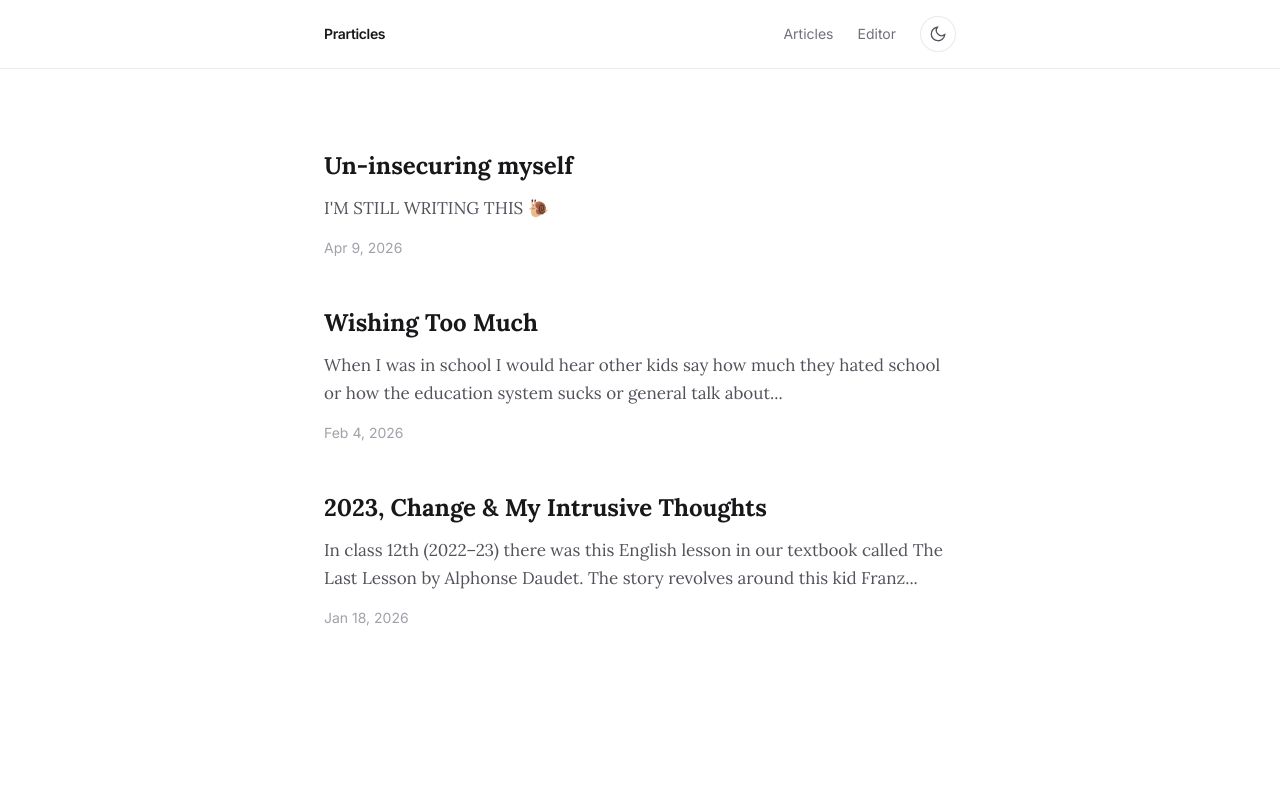
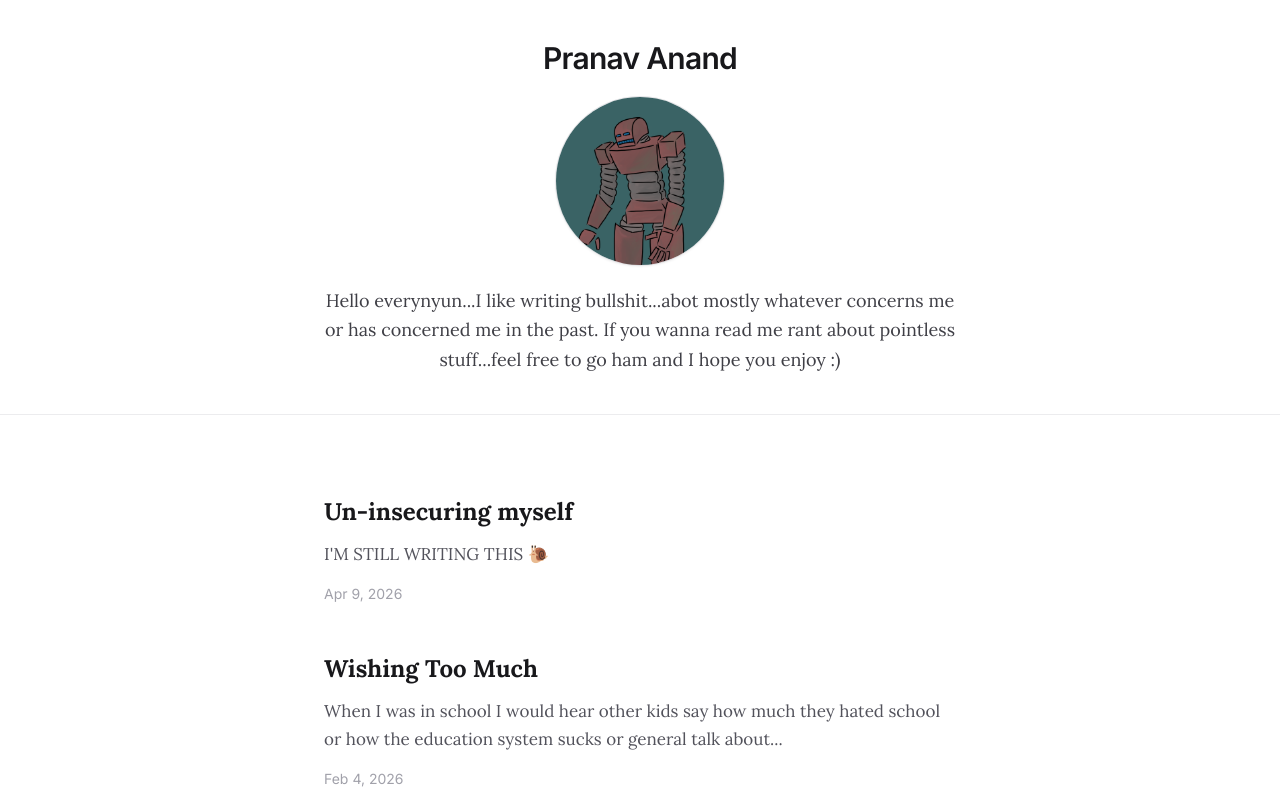
Before and after one commit to pranavanand17/Prarticles, a Next.js app: page / in a window 1280 px wide. Shown: the top 800 px of the page. Built offline with nearby package versions, Linux system fonts and the light colour scheme; no server answers.

Commit message:
Site changes
Signed-off-by: pranavanand17 <pranavisappu@proton.me>

```diff
--- a/components/site-header.tsx
+++ b/components/site-header.tsx
@@ -1,31 +1,23 @@
-import Link from "next/link";
-import { ThemeToggle } from "@/components/theme-toggle";
+import Image from "next/image";
 
 export function SiteHeader() {
   return (
-    <header className="sticky top-0 z-50 border-b border-zinc-200/70 bg-white/80 backdrop-blur-md transition-colors duration-200 dark:border-zinc-800/80 dark:bg-zinc-950/80">
-      <div className="mx-auto flex max-w-read items-center justify-between gap-4 px-5 py-4 sm:px-6">
-        <Link
-          href="/"
-          className="font-sans text-sm font-semibold tracking-tight text-zinc-900 transition-colors hover:text-zinc-600 dark:text-zinc-100 dark:hover:text-zinc-300"
-        >
-          Prarticles
-        </Link>
-        <nav className="flex items-center gap-6">
-          <Link
-            href="/"
-            className="font-sans text-sm text-zinc-500 transition-colors hover:text-zinc-900 dark:text-zinc-400 dark:hover:text-zinc-100"
-          >
-            Articles
-          </Link>
-          <Link
-            href="/editor"
-            className="font-sans text-sm text-zinc-500 transition-colors hover:text-zinc-900 dark:text-zinc-400 dark:hover:text-zinc-100"
-          >
-            Editor
-          </Link>
-          <ThemeToggle />
-        </nav>
+    <header className="border-b border-zinc-200/70 bg-white transition-colors duration-200 dark:border-zinc-800/80 dark:bg-zinc-950">
+      <div className="mx-auto flex max-w-read flex-col items-center gap-5 px-5 py-10 text-center sm:px-6">
+        <h1 className="font-sans text-3xl font-semibold tracking-tight text-zinc-900 dark:text-zinc-100">
+          Pranav Anand
+        </h1>
+        <Image
+          src="/pranav-pfp.png"
+          alt="Pranav Anand profile image"
+          width={170}
+          height={170}
+          className="h-[170px] w-[170px] rounded-full border border-zinc-200 object-cover shadow-sm dark:border-zinc-700"
+          priority
+        />
+        <p className="max-w-2xl font-serif text-lg leading-relaxed text-zinc-700 dark:text-zinc-300">
+          Hello everynyun...I like writing bullshit...abot mostly whatever concerns me or has concerned me in the past. If you wanna read me rant about pointless stuff...feel free to go ham and I hope you enjoy :)
+        </p>
       </div>
     </header>
   );
```
Also changed, not shown: public/pranav-pfp.png (added).
